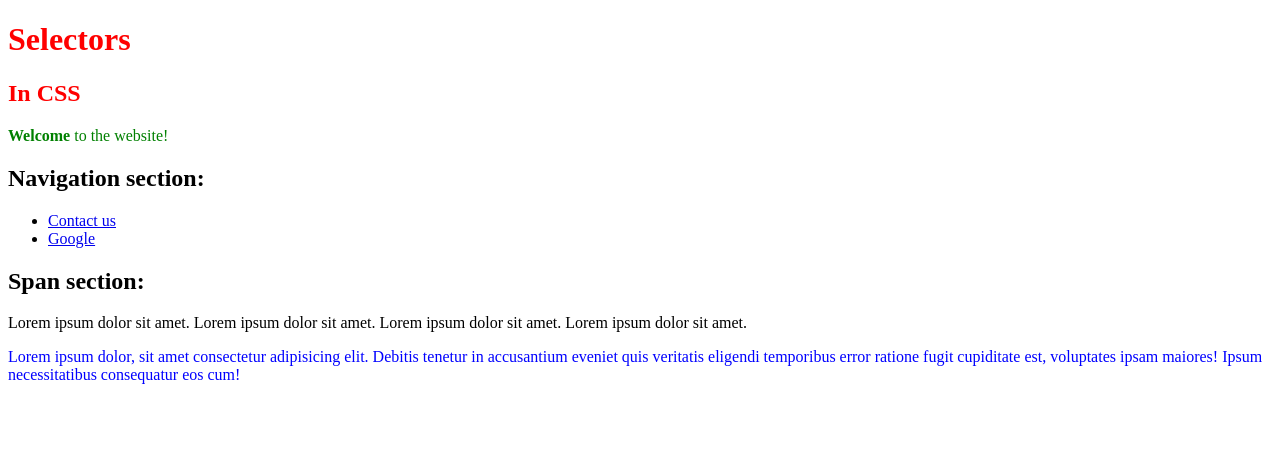
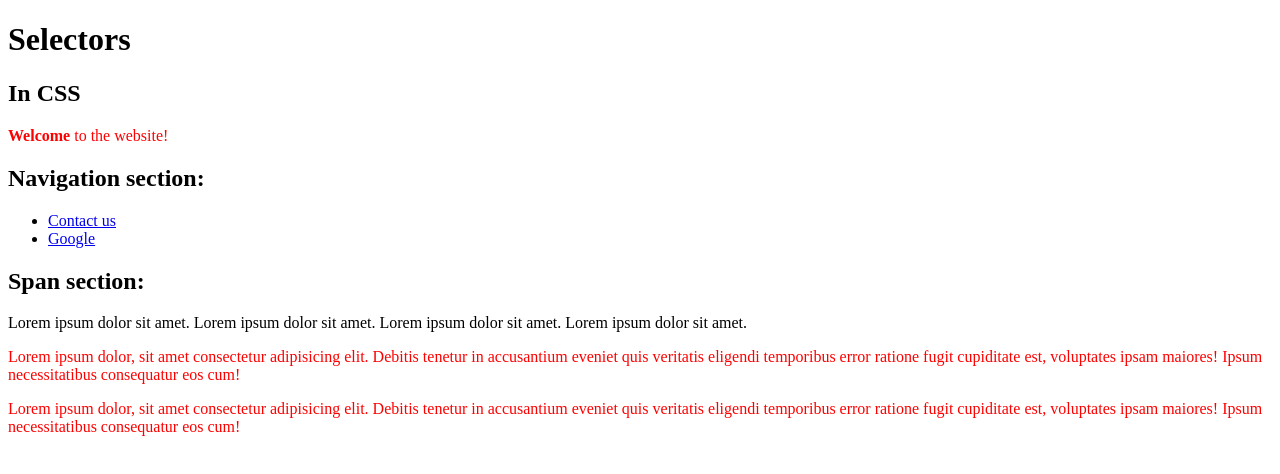
Before and after one commit to g-uberman/ninja-css-course, a plain HTML site: page index.html in a window 1280 px wide. Drawn offline with Linux system fonts and the light colour scheme.

Commit message:
important declaration

```diff
--- a/css/syntax.css
+++ b/css/syntax.css
@@ -1,15 +1,7 @@
-#header{
-color: red;
+p{
+    color: red !important;
 }
 
-p{
-    color: blue;
-}
-
-.test{
+#header p{
     color: green;
 }
-
-strong{
-    color: green
-}
--- a/index.html
+++ b/index.html
@@ -41,6 +41,10 @@
             veritatis
             eligendi temporibus error ratione fugit cupiditate est, voluptates ipsam maiores! Ipsum necessitatibus
             consequatur eos cum!</p>
+        <p>Lorem ipsum dolor, sit amet consectetur adipisicing elit. Debitis tenetur in accusantium eveniet quis
+            veritatis
+            eligendi temporibus error ratione fugit cupiditate est, voluptates ipsam maiores! Ipsum necessitatibus
+            consequatur eos cum!</p>
     </div>
 
 </body>
```
